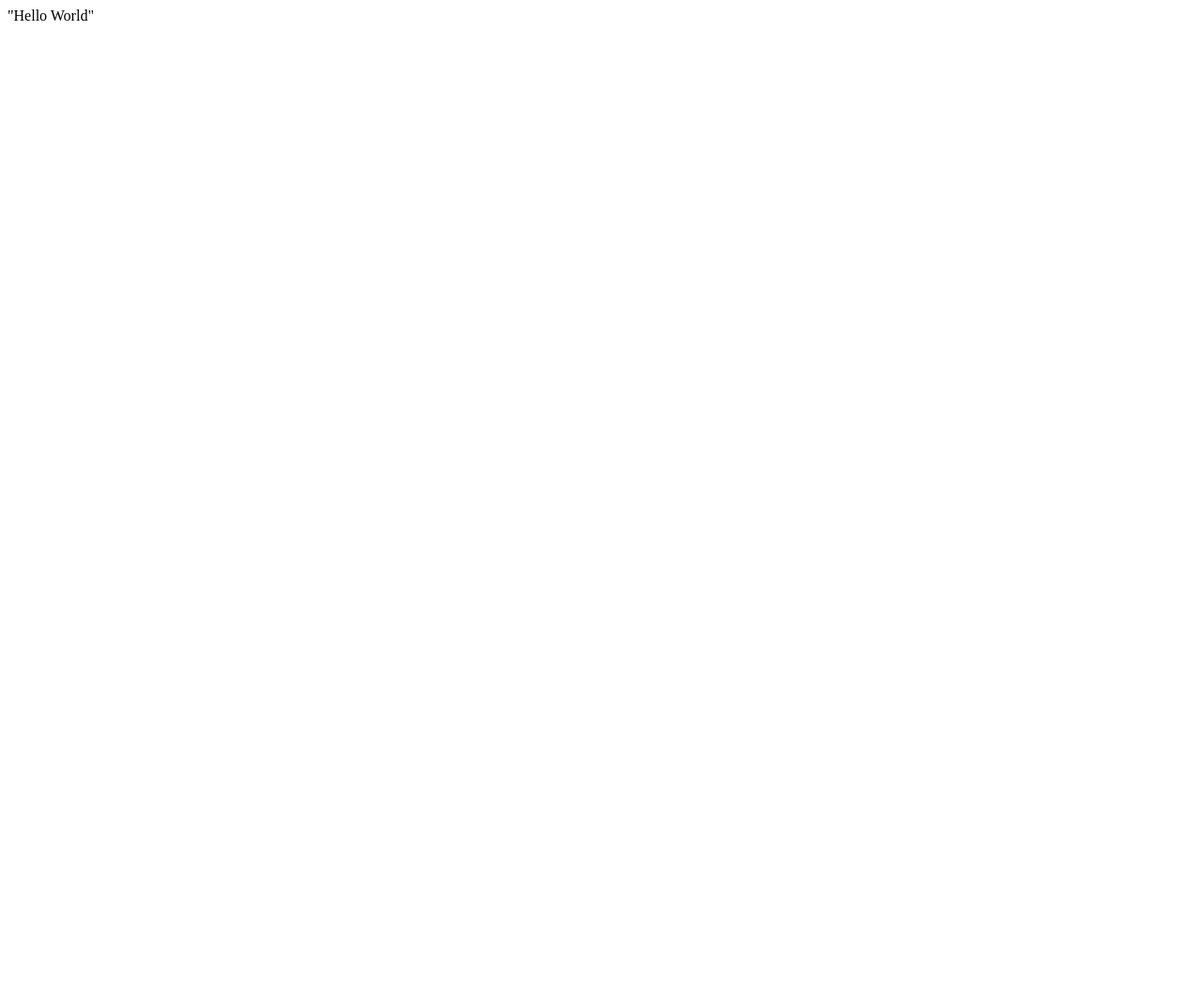
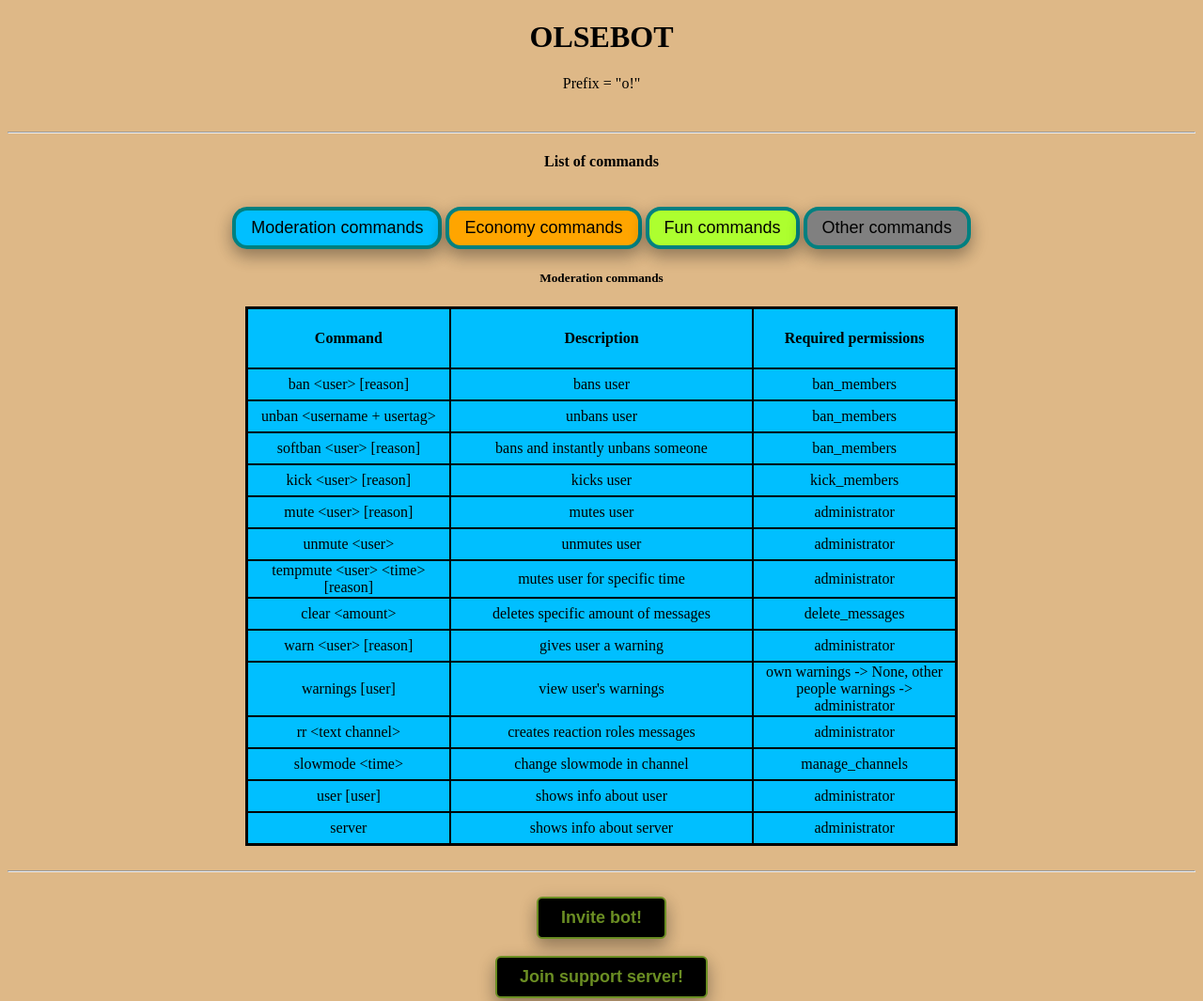
Before and after one commit to OLSE9/OLSE9.github.io, a plain HTML site: page index.html in a window 1280 px wide. Shown: the top 1065 px of the page at 94% size. Before the commit the page ends 800 px from the top, so only its background shows below. Drawn offline with Linux system fonts and the light colour scheme.

Commit message:
Initial commit

```diff
--- a/index.html
+++ b/index.html
@@ -1 +1,60 @@
-"Hello World"
+<!DOCTYPE html>
+<html>
+    <head>
+        <title>OLSEBOT</title>
+        <meta charset="UTF-8">
+        <meta name="keywords" content="OLSEBOT, bot, discord">
+        <meta name="description" content="OLSEBOT is multipurpose bot with moderation, fun, its own economy and many other things">
+        <meta name="author" content="OLSE9#8379">
+        <meta name="viewport" content="width=device-width, initial-scale=1.0">
+        <link rel="stylesheet" href="./style.css">
+        <link rel="icon" href="./OLSEBOT_profilovka.jpg">
+
+
+
+    </head>
+    <body>
+        <header>
+            <h1>OLSEBOT</h1>
+            <p>Prefix = "o!"</p>
+            <br>
+            <hr>
+        </header>
+        <main>
+            <script src="./index.js">
+            </script>
+            <h4>List of commands</h4>
+            <br>
+            <button type="button" onclick="changeTableContent('moderation', moderationCommands)" class="categoryButton" id="moderationButton">Moderation commands</button>
+            <button type="button"onclick="changeTableContent('economy', economyCommands)" class="categoryButton" id="economyButton">Economy commands</button>
+            <button type="button"onclick="changeTableContent('fun', funCommands)" class="categoryButton" id="funButton">Fun commands</button>
+            <button type="button"onclick="changeTableContent('other', otherCommands)" class="categoryButton" id="otherButton">Other commands</button>
+            <br>
+            <h5 id="commandsTitle">Moderation commands</h5>
+            <table id="mainTable">
+                <thead>
+                    <tr>
+                        <th>  Command  </th>
+                        <th>  Description  </th>
+                        <th>  Required permissions  </th>
+                    </tr>
+                </thead>
+                <tbody>
+                </tbody>
+            </table>
+            <br>
+            <script>
+                appendCommands("mainTable", moderationCommands, "moderationRow")
+            </script>
+
+            <hr>
+        </main>
+        <footer>
+            <br>
+            <button class="footerButton" id="inviteButton" onclick="window.location.href='https://discord.com/oauth2/authorize?client_id=707635354026639372&scope=bot&permissions=8'">Invite bot!</button>
+            <br><br>
+            <button class="footerButton" id="supportButton" onclick="window.location.href='https://discord.gg/mkFzkbC'">Join support server!</button>
+            <p style="font-size: 20px;">Made by OLSE9#8379</p>
+        </footer>
+    </body>
+</html>
--- /dev/null
+++ b/index.js
@@ -0,0 +1,91 @@
+class Command {
+    constructor(usage, description, requiredPermissions){
+        this.usage = usage;
+        this.description = description;
+        this.requiredPermissions = requiredPermissions;
+    }
+}
+
+function appendCommands(tableID, commandsList, tableNewClass){
+    var tableRef = document.getElementById(tableID).getElementsByTagName('tbody')[0];
+        var i;
+        for(i = 0; i < commandsList.length; i++){
+            var newRow = tableRef.insertRow();
+            newRow.className = tableNewClass;
+            var newUsageCell = newRow.insertCell(0);
+            var newDescriptionCell = newRow.insertCell(1);
+            var newPermissionsCell = newRow.insertCell(2);
+            var newUsageText = document.createTextNode(commandsList[i].usage)
+            var newDescriptionText = document.createTextNode(commandsList[i].description)
+            newDescriptionCell.className = "descriptionField";
+            var newPermissionsText = document.createTextNode(commandsList[i].requiredPermissions);
+            newUsageCell.appendChild(newUsageText)
+            newDescriptionCell.appendChild(newDescriptionText)
+            newPermissionsCell.appendChild(newPermissionsText)
+        }
+}
+
+function changeTableContent(category, commandsList, tableNewClass){
+    var tableRef = document.getElementById("mainTable");
+    var tableBodyRef = tableRef.getElementsByTagName('tbody')[0];
+    var titleRef = document.getElementById('commandsTitle');
+    tableBodyRef.innerHTML = '';
+    var categoryColor;
+    switch(category){
+        case "economy":
+            categoryColor = "orange";
+            titleRef.innerHTML = "Economy commands";
+            tableNewClass = "economyRow"
+            break;
+        case "moderation":
+            categoryColor = "deepskyblue";
+            titleRef.innerHTML = "Moderation commands";
+            tableNewClass = "moderationRow"
+            break;
+        case "fun":
+            categoryColor = "greenyellow";
+            titleRef.innerHTML = "Fun commands";
+            tableNewClass = "funRow"
+            break;
+        case "other":
+            categoryColor = "grey";
+            titleRef.innerHTML = "Other commands";
+            tableNewClass = "otherRow"
+            break;
+    }
+    tableRef.style.backgroundColor = categoryColor;
+    appendCommands("mainTable", commandsList, tableNewClass);
+
+}
+
+
+const moderationCommands = [new Command("ban <user> [reason]", "bans user  ", "ban_members"), new Command("unban <username + usertag>", "unbans user   ", "ban_members"),
+new Command("softban <user> [reason]", "bans and instantly unbans someone", "ban_members"),
+new Command("kick <user> [reason]", "kicks user", "kick_members"), new Command("mute <user> [reason]", "mutes user", "administrator"), new Command("unmute <user>", "unmutes user", "administrator"),
+new Command("tempmute <user> <time> [reason]", "mutes user for specific time", "administrator"), new Command("clear <amount>", "deletes specific amount of messages", "delete_messages"),
+new Command("warn <user> [reason]", "gives user a warning", "administrator"), new Command("warnings [user]", "view user's warnings", "own warnings -> None, other people warnings -> administrator"),
+new Command("rr <text channel>", "creates reaction roles messages", "administrator"), new Command("slowmode <time>", "change slowmode in channel", "manage_channels"),
+new Command("user [user]", "shows info about user", "administrator"), new Command("server", "shows info about server", "administrator")];
+
+const economyCommands = [new Command("create", "create your OLSEBOT account", "-----"), new Command("actualize", "actualize your OLSEBOT account after changing name", "-----"),
+new Command("delete_account", "delete your OLSEBOT account", "-----"), new Command("money [user]", "shows you user's amount of money", "-----"),
+new Command("daily", "claim daily reward", "-----"), new Command("hourly", "claim hourly reward", "-----"), new Command("give <user> <money>", "give your money to another user with OLSEBOT account", "-----"),
+new Command("leaderboard", "shows money leaderboard", "-----"), new Command("stats", "shows OLSEBOT economy stats", "-----"), new Command("shop", "shows OLSEBOT shop with items", "-----"),
+new Command("buy <first word of item name> [amount=1]", "buy something from OLSEBOT shop", "-----"), new Command("inventory", "view which items you have", "-----"),
+new Command("beg", "beg for money", "-----"), new Command("sell", "sell items from your inventory", "-----"), new Command("coin <money> <bet>", "bet money on heads or tails", "-----"),
+new Command("rob <user>", "steal OLSEBOT money from someone", "-----"), new Command("deposit <amount>", "deposit OLSEBOT money to bank", "-----"), new Command("withdraw", "withdraw OLSEBOT money from bank", "-----"),
+new Command("chest [action=amount]", "view or open your chests", "-----"), new Command("record", "record videos with computer(and maybe earn OLSEBOT money)", "-----"), new Command("fish", "catch fish with fishing pole", "-----")];
+
+const funCommands = [new Command("rng <min_num> <max_num>", "Generates random number between two numbers", "-----"), new Command("reverse <text>", "command to reverse text", "-----"),
+new Command("poem <text>", "randomly mess up text that you choose", "-----"), new Command("8ball <question>", "ask magic ball yes/no question", "-----"),
+new Command("love <object/person> <object/perso>", "insert 2 people/objects and bot will give you percentage of their love", "-----"),
+new Command("rps <move>", "play rock-paper-scissors with bot", "-----"), new Command("someone <amount>", "mention random person/people", "-----")];
+
+const otherCommands = [new Command("help [command]", "shows help with bot commands/command", "-----"), new Command("count <number> <operator> <number>", "solve basic mathematical equations", "-----"),
+new Command("botinfo", "shows information about bot", "-----"), new Command("deleted", "view last message that was deleted in your guild", "-----"),
+new Command("prefix <prefix>", "change server bot prefix", "administrator"), new Command("poll <poll>", "creates a poll", "administrator"),
+new Command("multipoll <amount> <poll>", "creates a poll with more options", "administrator"), new Command("ping", "view bot's latency", "-----"),
+new Command("leave", "bot leaves the server", "server owner"), new Command("send <user> <message>", "sends a message to user", "-----"), new Command("say <message>", "bot says your message", "administrator"),
+new Command("todo", "view thing that I want to add to OLSEBOT", "-----"), new Command("reactions <state>", "enable or disable reactions to unprefixe messages(for guild)", "administrator"),
+new Command("userreactions <state>", "enable or disable reactions to unprefixe messages(for user)", "-----"), new Command("suggestions <channel>", "setup your server suggestions", "administrator"),
+new Command("suggest <suggestion>", "suggest something if server had set up server suggestions", "-----"), new Command("report <content>", "report something to me about bot(bugs for example)", "-----")];
--- /dev/null
+++ b/style.css
@@ -0,0 +1,114 @@
+body {
+    background-color: burlywood;
+    text-align: center;
+}
+
+#mainTable {
+    background-color: deepskyblue;
+    margin-left: auto;
+    margin-right: auto;
+    text-align: left;
+}
+
+.categoryButton {
+    padding: 8px 16px;
+    text-align: center;
+    font-size: 18px;
+    display: inline-block;
+    border-radius: 16px;
+    border: 4px solid teal;
+    transition-duration: 0.4s;
+    box-shadow: 0 8px 16px 0 rgba(0,0,0,0.2), 0 6px 20px 0 rgba(0,0,0,0.19);
+}
+
+.categoryButton:hover {
+    box-shadow: 0 12px 16px 0 rgba(0,0,0,0.24), 0 17px 50px 0 rgba(0,0,0,0.19);
+}
+
+#moderationButton {
+    background-color: deepskyblue;
+}
+
+#moderationButton:hover {
+    background-color: #00cfff;
+}
+
+#economyButton {
+    background-color: orange;
+}
+
+#economyButton:hover {
+    background-color: #ffb500;
+}
+
+#funButton {
+    background-color: greenyellow;
+}
+
+#funButton:hover {
+    background-color: #c2ff84;
+}
+
+#otherButton {
+    background-color: grey;
+}
+
+#otherButton:hover {
+    background-color: #a3a3a3;
+}
+
+table {
+    border: 3px solid black;
+    width: 60%;
+    border-collapse: collapse;
+}
+
+th {
+    height: 60px;
+    width: 200px;
+    border-collapse: collapse;
+    border: 2px solid black;
+    text-align: center;
+}
+
+td {
+    text-align: center;
+    height: 30px;
+    border: 2px solid black;
+}
+
+.moderationRow:hover {
+    background-color: #00cfff;
+}
+
+.economyRow:hover {
+    background-color: #ffb500;
+}
+
+.funRow:hover {
+    background-color: #c2ff84;
+}
+
+.otherRow:hover {
+    background-color: #a3a3a3;
+}
+
+.descriptionField {
+    width: 300px;
+}
+
+.footerButton {
+    background-color: black;
+    color: olivedrab;
+    font-weight: bold;
+    font-size: 18px;
+    padding: 10px 24px;
+    border-radius: 6px;
+    border: 2px solid olivedrab;
+    box-shadow: 0 8px 16px 0 rgba(0,0,0,0.2), 0 6px 20px 0 rgba(0,0,0,0.19);
+    transition-duration: 350ms;
+}
+
+.footerButton:hover {
+    background-color: #333333;
+}
```
Also changed, not shown: OLSEBOT_profilovka.jpg (added).
